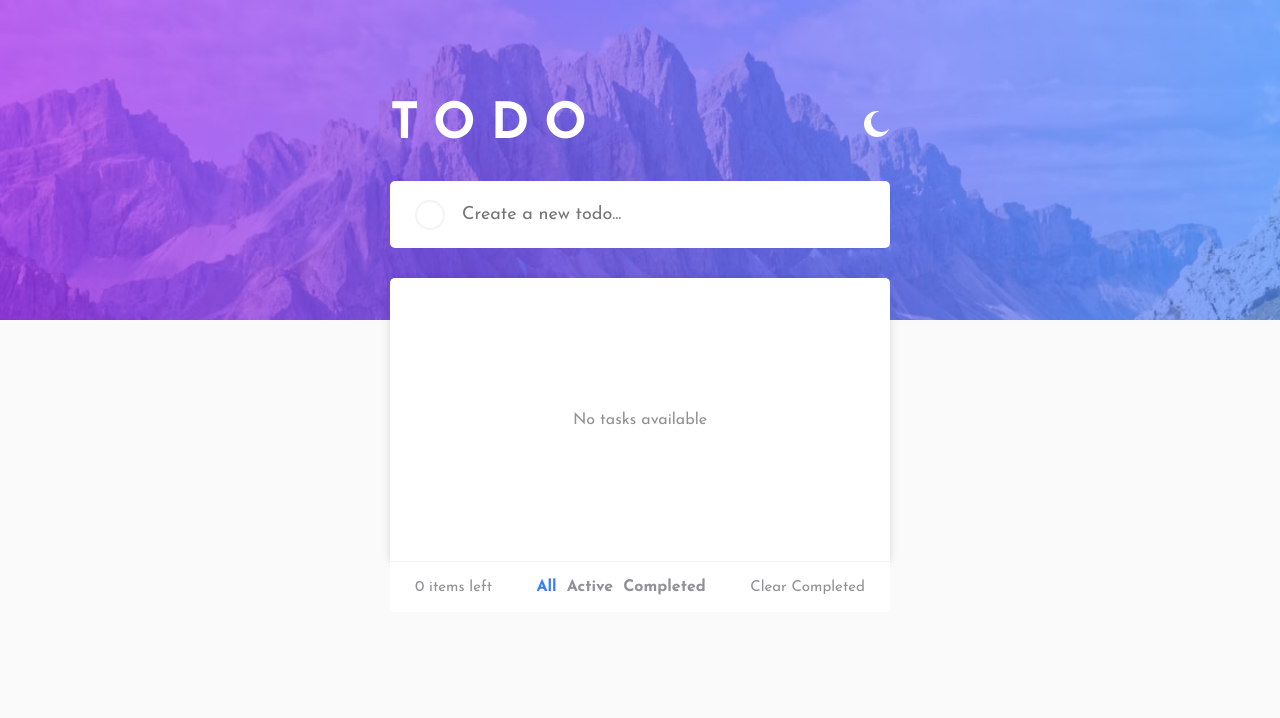
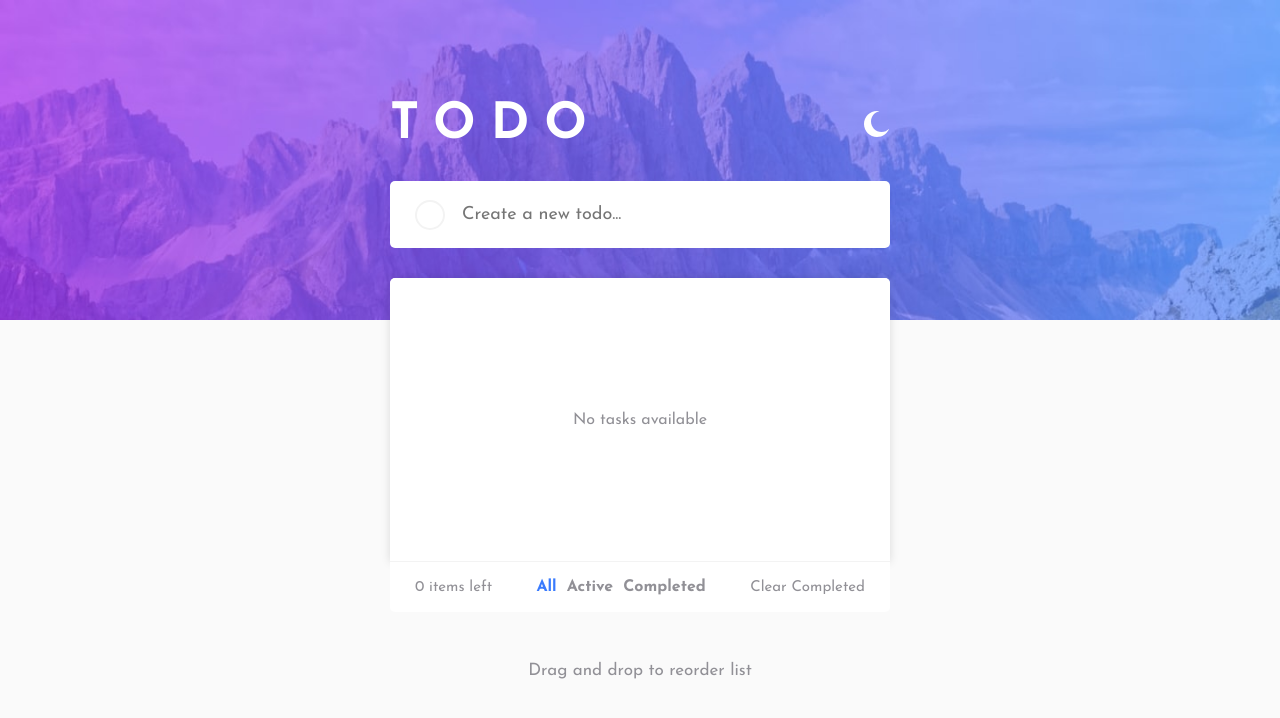
Before and after one commit to JhowBRCG/todo-app, a React (Vite) app: page / in a window 1280 px wide. Shown: the top 718 px of the page. Built offline with nearby package versions, Linux system fonts and the light colour scheme.

Commit message:
:sparkles: feat: Create a reorder text warning

```diff
--- a/src/components/ToDo/index.jsx
+++ b/src/components/ToDo/index.jsx
@@ -82,6 +82,7 @@ export const ToDo = () => {
         clearCompletedToDos={clearCompletedToDos}
         currentFilter={filter}
       />
+      <S.ReorderText>Drag and drop to reorder list</S.ReorderText>
     </>
   );
 };
--- a/src/components/ToDo/styles.jsx
+++ b/src/components/ToDo/styles.jsx
@@ -8,3 +8,9 @@ export const SectionList = styled.section`
   overflow: hidden;
   box-shadow: 0 0 10px #00000022;
 `;
+
+export const ReorderText = styled.p`
+  margin-top: 5rem;
+  color: ${({ theme }) => theme.colors.textColorDarken};
+  font-size: 1.7rem;
+`;
```
